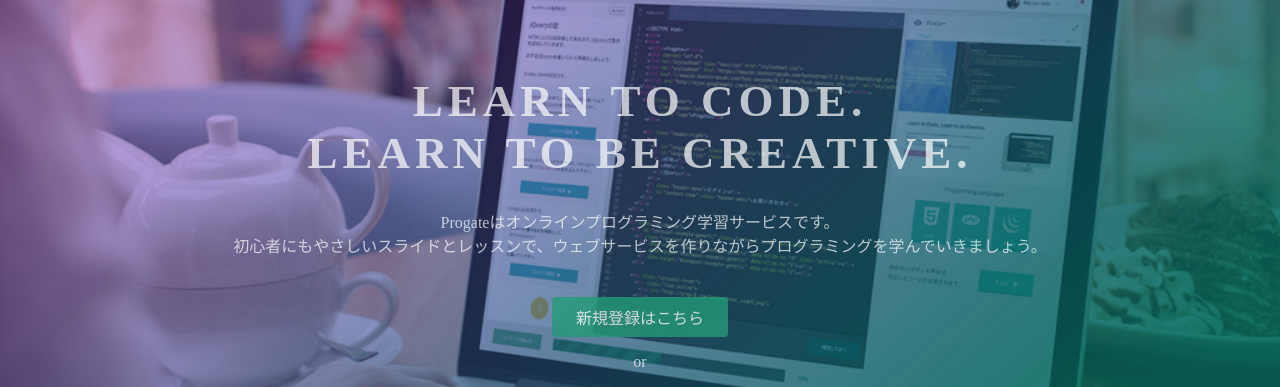
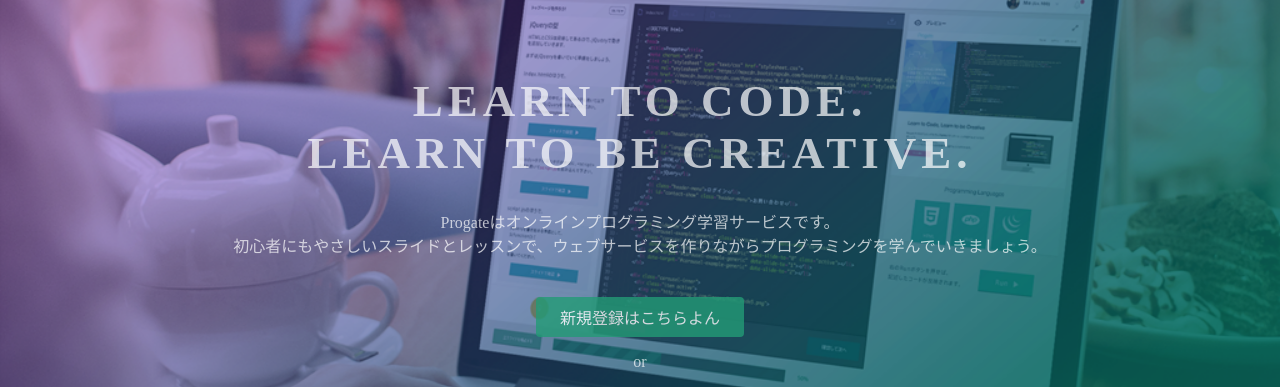
Before and after one commit to skodama1/skodama1.github.io, a plain HTML site: page index.html in a window 1280 px wide. Shown: the part 135-522 px from the top of the page. Drawn offline with Linux system fonts and the light colour scheme.

Commit message:
Update index.html

```diff
--- a/index.html
+++ b/index.html
@@ -26,7 +26,7 @@
       <h1>LEARN TO CODE.<br>LEARN TO BE CREATIVE.</h1>
       <p>Progateはオンラインプログラミング学習サービスです。<br>初心者にもやさしいスライドとレッスンで、ウェブサービスを作りながらプログラミングを学んでいきましょう。</p>
       <div class="btn-wrapper">
-        <a href="#" class="btn signup">新規登録はこちら</a>
+        <a href="#" class="btn signup">新規登録はこちらよん</a>
         <p>or</p>
         <a href="#" class="btn facebook"><span class="fa fa-facebook"></span>Facebookで登録</a>
         <a href="#" class="btn twitter"><span class="fa fa-twitter"></span>Twitterで登録</a>
```
